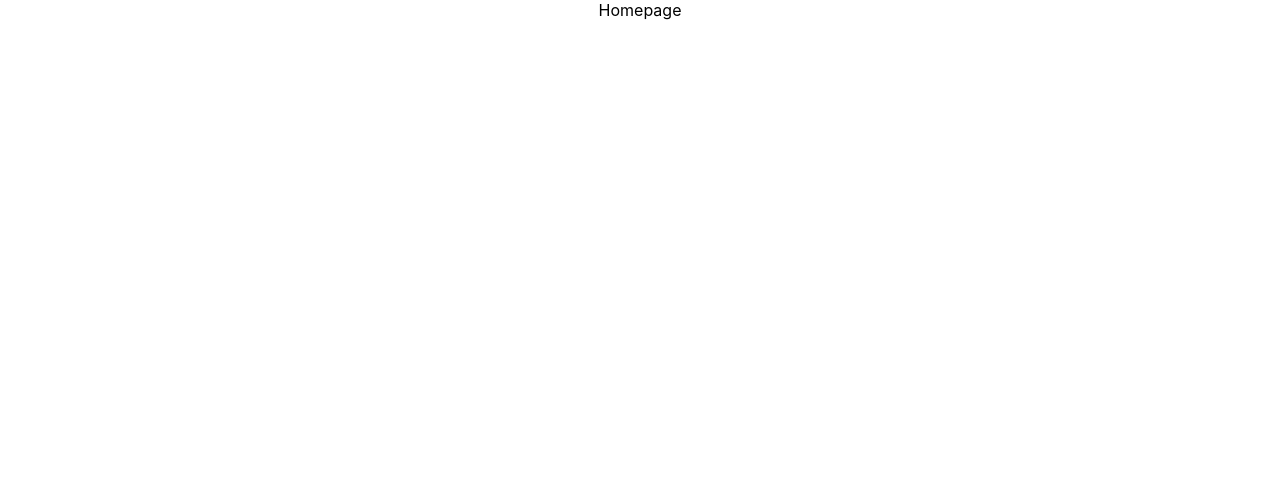
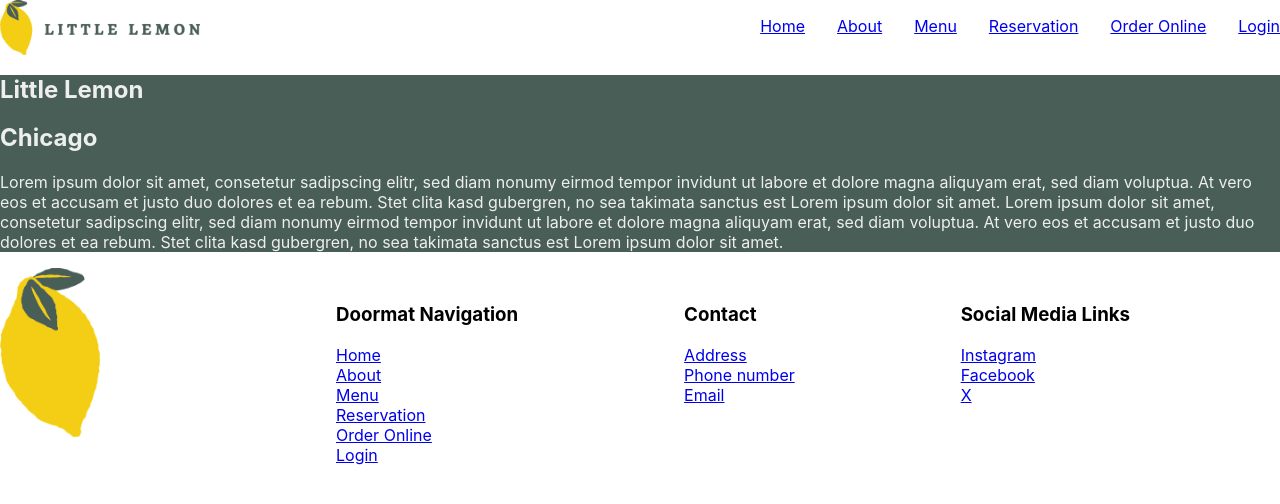
Before and after one commit to ju-mie/capstone, a React (Create React App) app: page / in a window 1280 px wide. Shown: the top 504 px of the page. Built offline with nearby package versions, Linux system fonts and the light colour scheme.

Commit message:
added components for Header, Footer, Logo, Image, Hero Section with styles, added variables

```diff
--- a/src/App.css
+++ b/src/App.css
@@ -1,31 +1,17 @@
 .App {
-  text-align: center;
+  display: flex;
+  flex-direction: column;
+  flex-wrap: wrap;
+  margin: 0 auto;
+  max-width: 1440px;
 }
 
-.App-logo {
-  height: 40vmin;
-  pointer-events: none;
-}
+
 
 @media (prefers-reduced-motion: no-preference) {
   .App-logo {
     animation: App-logo-spin infinite 20s linear;
   }
-}
-
-.App-header {
-  background-color: #282c34;
-  min-height: 100vh;
-  display: flex;
-  flex-direction: column;
-  align-items: center;
-  justify-content: center;
-  font-size: calc(10px + 2vmin);
-  color: white;
-}
-
-.App-link {
-  color: #61dafb;
 }
 
 @keyframes App-logo-spin {
--- a/src/App.js
+++ b/src/App.js
@@ -1,9 +1,23 @@
+import './utils/variables.css';
 import './App.css';
+import Footer from './components/Footer/Footer';
+import Header from './components/Header/Header';
+import HeroSection from './components/HeroSection/HeroSection';
 
 function App() {
   return (
     <div className="App">
-      Homepage
+      <Header/>
+        <main>
+          <HeroSection
+            title="Little Lemon"
+            subtitle="Chicago"
+            text="Lorem ipsum dolor sit amet, consetetur sadipscing elitr, sed diam nonumy eirmod tempor invidunt ut labore et dolore magna aliquyam erat, sed diam voluptua. At vero eos et accusam et justo duo dolores et ea rebum. Stet clita kasd gubergren, no sea takimata sanctus est Lorem ipsum dolor sit amet. Lorem ipsum dolor sit amet, consetetur sadipscing elitr, sed diam nonumy eirmod tempor invidunt ut labore et dolore magna aliquyam erat, sed diam voluptua. At vero eos et accusam et justo duo dolores et ea rebum. Stet clita kasd gubergren, no sea takimata sanctus est Lorem ipsum dolor sit amet."
+            imgSrc=""
+            imgAlt=""
+          />
+        </main>
+      <Footer/>
     </div>
   );
 }
--- /dev/null
+++ b/src/components/Footer/Footer.css
@@ -0,0 +1,36 @@
+.footer {
+  display: flex;
+  flex-wrap: wrap;
+  gap: 16px;
+}
+
+.footer-logo {
+  flex: 0 0 25%;
+}
+
+.footer-logo__img {
+  display: block;
+  max-width: 100px;
+  height: auto;
+}
+
+.footer-nav {
+  flex: 1 1 auto;
+}
+
+.footer-nav__list {
+  display: flex;
+  flex-wrap: wrap;
+  gap: 16px;
+  padding: 0;
+  list-style: none;
+}
+
+.footer-nav__section {
+  flex: 1 1 auto;
+}
+
+.footer-nav__section-list {
+  padding: 0;
+  list-style: none;
+}
--- /dev/null
+++ b/src/components/Footer/Footer.jsx
@@ -0,0 +1,108 @@
+import React from "react";
+import Logo from "../Logo";
+import './Footer.css';
+
+const footerLinks = [
+  {
+    title: "Doormat Navigation",
+    links: [
+      {
+        label: "Home",
+        anchor: "home"
+      },
+      {
+        label: "About",
+        anchor: "about"
+      },
+      {
+        label: "Menu",
+        anchor: "menu"
+      },
+      {
+        label: "Reservation",
+        anchor: "reservation"
+      },
+      {
+        label: "Order Online",
+        anchor: "order-online"
+      },
+      {
+        label: "Login",
+        anchor: "login"
+      }
+    ]
+  },
+  {
+    title: "Contact",
+    links: [
+      {
+        label: "Address",
+        anchor: "home"
+      },
+      {
+        label: "Phone number",
+        anchor: "about"
+      },
+      {
+        label: "Email",
+        anchor: "menu"
+      }
+    ]
+  },
+  {
+    title: "Social Media Links",
+    links: [
+      {
+        label: "Instagram",
+        link: "https://www.instagram.com"
+      },
+      {
+        label: "Facebook",
+        link: "https://www.facebook.com"
+      },
+      {
+        label: "X",
+        link: "https://www.x.com"
+      }
+    ]
+  },
+];
+
+const Footer = () => {
+
+  return (
+    <footer className="footer">
+      <div className="footer-logo">
+        <Logo className="footer-logo__img" imageSrc="./assets/Asset 9@4x.png" altText="small version of logo"/>
+      </div>
+      {footerLinks && footerLinks.length > 0 && (
+        <nav className="footer-nav">
+          <ul className="footer-nav__list">
+          {footerLinks.map((section) => (
+            <li key={section.titel} className="footer-nav__section">
+              <h3 className="footer-nav__section-title">{section.title}</h3>
+              {section.links && section.links.length > 0 && (
+                <ul className="footer-nav__section-list">
+                {section.links.map((link, label, anchor) => (
+                <li key={link.label} className="footer-nav__section-item">
+                  <a
+                    className="footer-nav__link"
+                    href={"/#"+link.anchor}
+                    onClick={''}
+                  >
+                    {link.label}
+                  </a>
+                </li>
+                ))}
+              </ul>
+              )}
+            </li>
+          ))}
+        </ul>
+      </nav>
+      )}
+    </footer>
+  )
+}
+
+export default Footer;
--- /dev/null
+++ b/src/components/Header/Header.css
@@ -0,0 +1,28 @@
+.header {
+  display: flex;
+  flex-wrap: wrap;
+  gap: 16px;
+  justify-content: space-between;
+}
+
+.header-logo {
+  flex: 0 0 25%;
+}
+
+.header-logo__img {
+  display: block;
+  max-width: 200px;
+  height: auto;
+}
+
+.header-nav {
+  flex: 1 1 auto;
+}
+
+.header-nav__list {
+  display: flex;
+  flex-wrap: wrap;
+  justify-content: flex-end;
+  gap: 32px;
+  list-style: none;
+}
--- /dev/null
+++ b/src/components/Header/Header.jsx
@@ -0,0 +1,59 @@
+import React from "react";
+import Logo from '../Logo';
+import './Header.css';
+
+const Header = () => {
+
+  const internalLinks = [
+    {
+      label: "Home",
+      anchor: "home"
+    },
+    {
+      label: "About",
+      anchor: "about"
+    },
+    {
+      label: "Menu",
+      anchor: "menu"
+    },
+    {
+      label: "Reservation",
+      anchor: "reservation"
+    },
+    {
+      label: "Order Online",
+      anchor: "order-online"
+    },
+    {
+      label: "Login",
+      anchor: "login"
+    }
+  ];
+
+  return (
+    <header className="header">
+      <div className="header-logo">
+        <Logo className="header-logo__img" imageSrc="./assets/Asset 16@4x.png" altText="Logo of Little Lemon Restaurant"/>
+      </div>
+      <nav className="header-nav">
+        {internalLinks && internalLinks.length > 0 && (
+          <ul className="header-nav__list">
+          {internalLinks.map((link) => (
+            <li key={link.label} className="header-nav__item">
+              <a
+                className="header-nav__link"
+                href={"/#"+link.anchor}
+              >
+              {link.label}
+              </a>
+            </li>
+          ))}
+          </ul>
+        )}
+      </nav>
+    </header>
+  )
+}
+
+export default Header;
--- /dev/null
+++ b/src/components/HeroSection/HeroSection.css
@@ -0,0 +1,4 @@
+.hero-section {
+  color: var(--text-on-dark);
+  background-color: var(--bg-dark);
+}
--- /dev/null
+++ b/src/components/HeroSection/HeroSection.jsx
@@ -0,0 +1,23 @@
+import React from "react";
+import Image from "../Image";
+import './HeroSection.css';
+
+const HeroSection = ({title="", subtitle="", text="", imgSrc="", imgAlt="", imgClass=""}) => {
+
+  return (
+    <section className="hero-section">
+      <div className="hero-section__content container">
+        <div className="hero-section__text">
+          <h1>{title}</h1>
+          <h2>{subtitle}</h2>
+          <p>{text}</p>
+        </div>
+        <div className="hero-section__image-wrapper">
+          <Image className={imgClass + " section-hero__img"} src={imgSrc} alt={imgAlt} />
+        </div>
+      </div>
+    </section>
+  )
+}
+
+export default HeroSection;
--- /dev/null
+++ b/src/components/Image.jsx
@@ -0,0 +1,7 @@
+import React from "react";
+
+const Image = ({className='', src, alt}) => {
+  <img className={className} src={src} alt={alt} />
+}
+
+export default Image;
--- /dev/null
+++ b/src/components/Logo.jsx
@@ -0,0 +1,10 @@
+import React from "react";
+
+const Logo = ({className, imageSrc, altText}) => {
+
+  return (
+    <img className={className} src={imageSrc} alt={altText} />
+  )
+}
+
+export default Logo;
--- /dev/null
+++ b/src/utils/variables.css
@@ -0,0 +1,34 @@
+:root {
+  /*** COLORS ***/
+
+  /* primary colors */
+  --primary-1: #495E57;
+  --primary-2: #F4CE14;
+  --primary-2-darker: darken(var(--primary-2), 10%);
+
+  /* secondary colors */
+  --secondary-dark: #EE9972;
+  --secondary-light: #FBDABB;
+
+  /* neutral colors */
+  --neutral-white: #ffffff;
+  --neutral-light: #EDEFEE;
+  --neutral-dark: #333333;
+
+
+  /*** TYPO ***/
+  --font-serif: 'Markazi Text', Georgia, serif;
+  --font-sans: 'Karla', Arial, sans-serif;
+  --font-size-base: 16px;
+  --line-height-base: 1.125;
+  --line-height-airy: 1.5;
+
+
+  /*** ***/
+  --bg-default: var(--neutral-white);
+  --bg-highlighted: var(--neutral-light);
+  --bg-dark: var(--primary-1);
+  --text-default: var(--neutral-dark);
+  --text-on-dark: var(--neutral-light);
+  --text-on-highlighted: var(--neutral-dark);
+}
```
